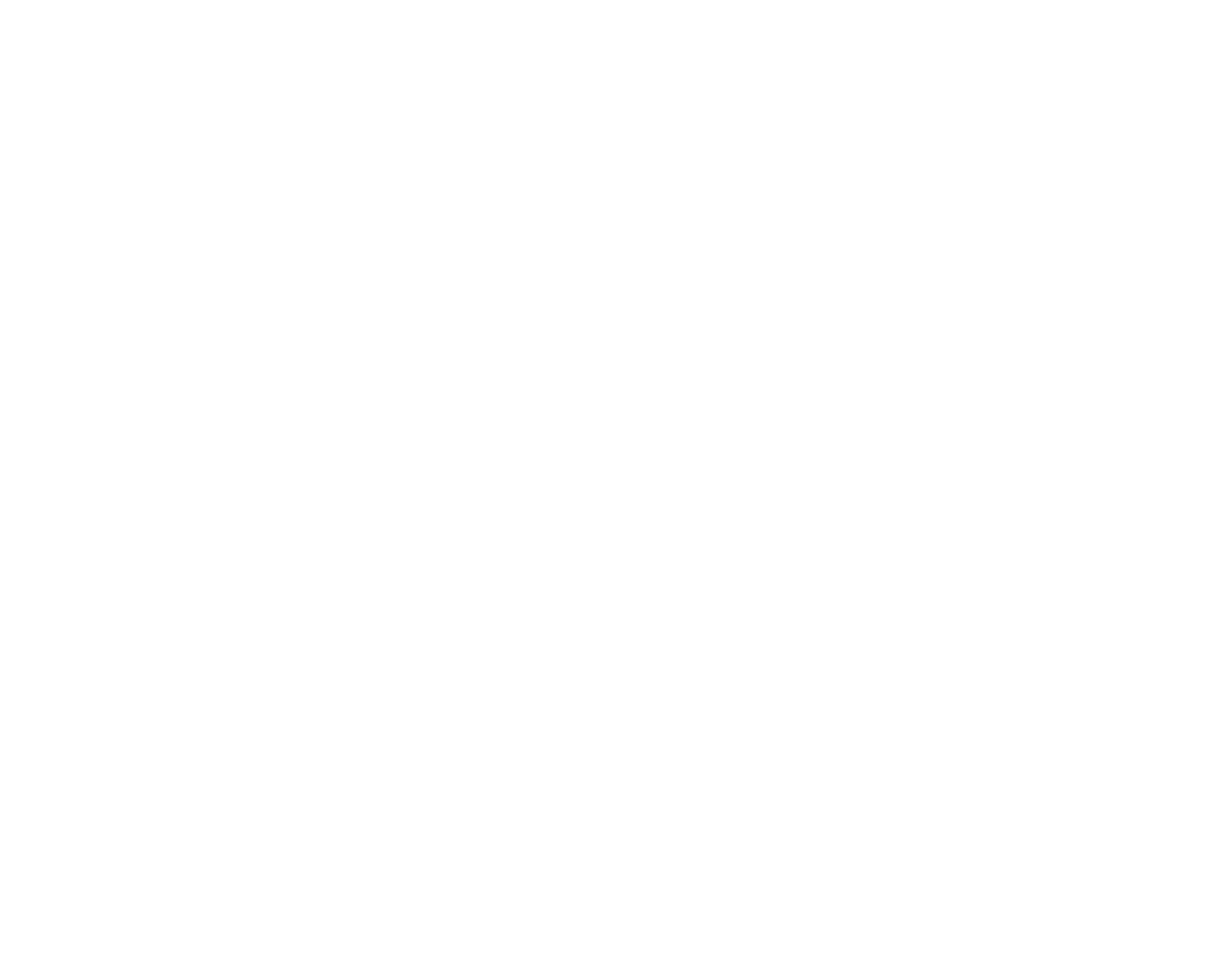
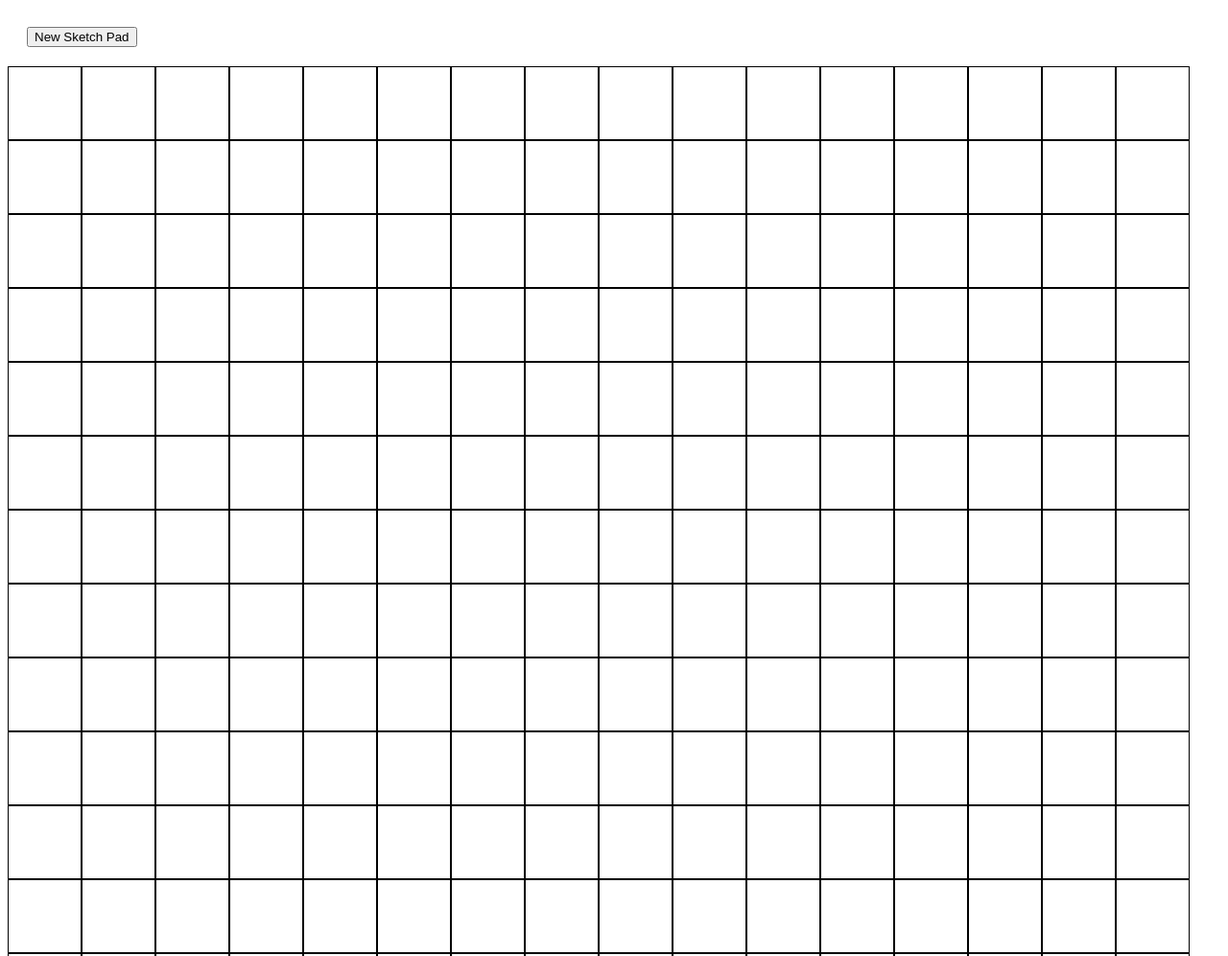
Before and after one commit to core-ryan/EtchASketch, a plain HTML site: page index.html in a window 1280 px wide. Shown: the top 996 px of the page at 96% size. Before the commit the page ends 800 px from the top, so only its background shows below. Drawn offline with Linux system fonts and the light colour scheme.

Commit message:
- Added createGrid() to display square divs in createGrid     - Loop logic to place cells in columns, columns in grid     - CSS logic to change display to flex for grid to lay rows left ot right - Event listener to change color of div on mouse hover

```diff
--- a/index.html
+++ b/index.html
@@ -3,9 +3,16 @@
 <head>
     <meta charset="UTF-8">
     <meta name="viewport" content="width=device-width, initial-scale=1.0">
-    <title>Document</title>
+    <title>Etch A Sketch</title>
+
+    <link rel="stylesheet" href="styles.css">
+
 </head>
 <body>
+    <button>New Sketch Pad</button>
+    <div id="grid-container">
 
+    </div>
+    <script src="script.js"></script>
 </body>
 </html>
--- /dev/null
+++ b/script.js
@@ -0,0 +1,31 @@
+function createGrid(){
+    // Loop 16 times to create and add 16 columns
+    for(let i = 0; i < 16; i++){
+
+        // Create new column div to hold cells. Add "column" class
+        let columnDiv = document.createElement("div");
+        columnDiv.classList.add("column");
+
+        // Loop 16 times to create and add 16 cells
+        for(let j = 0; j < 16; j++){
+            // Create new cell. Add "cell" class
+            let newDiv = document.createElement("div");
+            newDiv.classList.add("cell");
+
+
+            // Event listener to change cell color when mouse is over cell
+            newDiv.addEventListener("mouseover", function(){
+                newDiv.style.backgroundColor = "blue";
+            })
+
+            // Add cell to column
+            columnDiv.appendChild(newDiv);
+        }
+        // Add column to main grid container div
+        document.getElementById("grid-container").appendChild(columnDiv);
+    }
+}
+
+
+
+createGrid();
--- /dev/null
+++ b/styles.css
@@ -0,0 +1,21 @@
+div{
+
+}
+
+#grid-container{
+    /* Set to flex so columns are laid out left to right */
+    display: flex;
+}
+
+button{
+    margin: 20px;
+}
+
+.cell{
+    /* 16 x 16 cells: makes grid 1200px x 1200px */
+    width: 75px;
+    height: 75px;
+    border: 1px solid black;
+    margin: 0px;
+
+}
```
